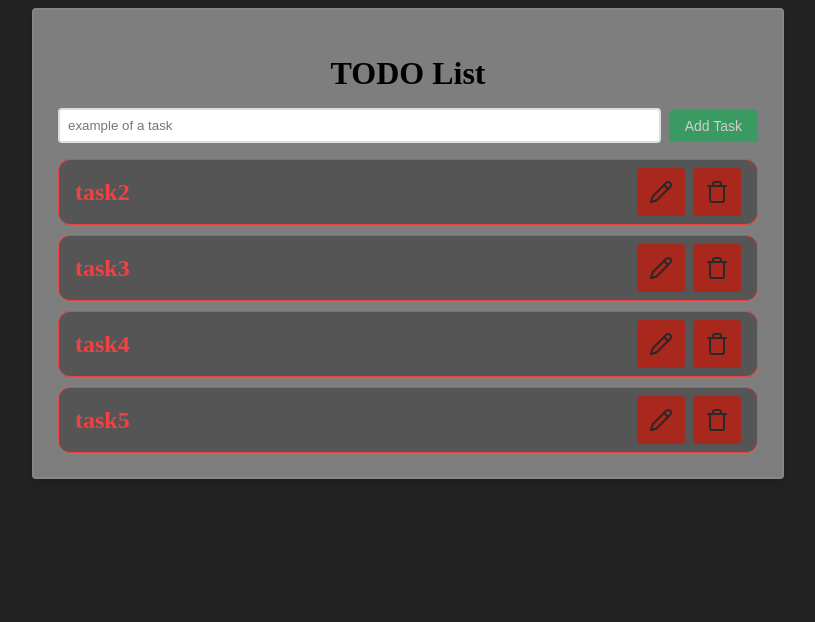
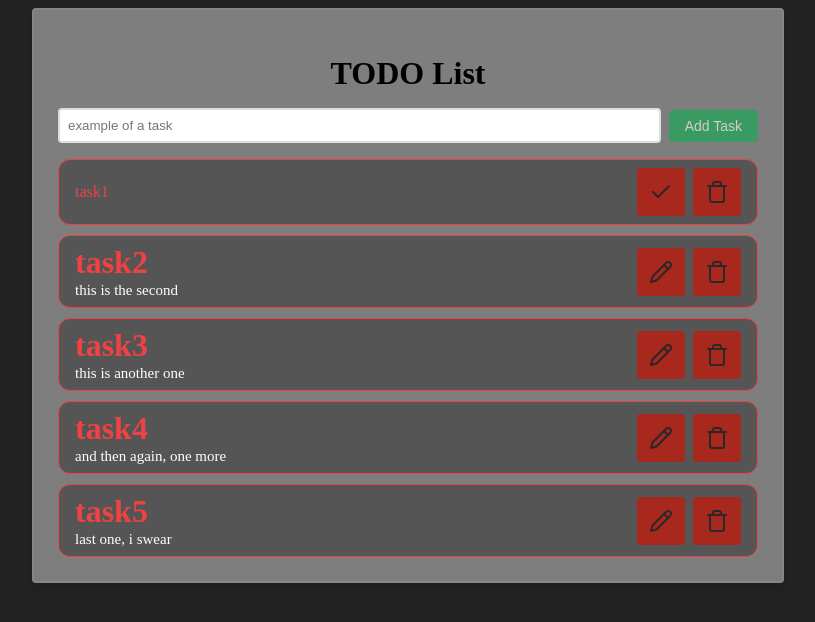
Before and after one commit to LuisAntonioCardoso/vueToDoApp, a Vue app: page / in a window 1280 px wide. Both pictures are taken after a click on the button 893 px from the left and 192 px from the top of the page. Shown: the top 622 px of the page, without its empty margins (232-1047 px from the left). Built offline with nearby package versions, Linux system fonts and the light colour scheme.

Commit message:
added toggle task read and edit mode

```diff
--- a/src/components/TodoList.vue
+++ b/src/components/TodoList.vue
@@ -86,9 +86,4 @@ const store = useTaskStore();
 .todo-button:hover {
   background-color: #45c27f;
 }
-
-.todo-button:disabled {
-  cursor: not-allowed;
-  opacity: 0.5;
-}
 </style>
--- a/src/components/ui/TodoItem.vue
+++ b/src/components/ui/TodoItem.vue
@@ -8,17 +8,22 @@
         }
       "
     >
-      <div v-if="editing"></div>
+      <div v-if="editing">
+        <span>{{ props.todo.title }}</span>
+      </div>
       <div v-else>
-        <span>{{ props.todo.title }}</span>
+        <span class="title">{{ props.todo.title }}</span>
+        <br />
+        <span class="description">{{ props.todo.description }}</span>
       </div>
       <div>
         <div v-if="editing">
-          <DeleteButton @click.stop="close" />
+          <ConfirmButton @click.stop="confirmClick" />
+          <DeleteButton @click.stop="deleteClick" />
         </div>
         <div v-else>
-          <EditButton @click.stop="close" />
-          <DeleteButton @click.stop="close" />
+          <EditButton @click.stop="editClick" />
+          <DeleteButton @click.stop="deleteClick" />
         </div>
       </div>
     </div>
@@ -30,6 +35,7 @@ import { ref } from "vue";
 
 import DeleteButton from "@/components/ui/DeleteButton.vue";
 import EditButton from "@/components/ui/EditButton.vue";
+import ConfirmButton from "@/components/ui/ConfirmButton.vue";
 
 import { useTaskStore } from "@/stores/taskStore";
 const store = useTaskStore();
@@ -52,16 +58,22 @@ const taskClick = (element, todo) => {
   }
 };
 
-const close = () => {
+const deleteClick = () => {
   store.removeItem(props.todo.id);
   deleted.value = true;
+};
+
+const editClick = () => {
+  editing.value = !editing.value;
+};
+
+const confirmClick = () => {
+  editing.value = !editing.value;
 };
 </script>
 
 <style>
 .todo-item {
-  font-size: 24px;
-  font-weight: bold;
   display: flex;
   align-items: center;
   justify-content: space-between;
@@ -71,6 +83,16 @@ const close = () => {
   transition: box-shadow 0.2s ease-out;
   margin-top: 10px;
   background: #565555;
+}
+
+.title {
+  font-size: 24px;
+  font-weight: bold;
+}
+
+.description {
+  font-size: 15px;
+  color: white;
 }
 
 .todo-item:hover {
@@ -91,6 +113,12 @@ const close = () => {
 .finished-item {
   color: #16e81a;
   border-color: #16e81a;
+}
+
+.finished-item .title {
+  text-decoration-line: line-through;
+}
+.finished-item .description {
   text-decoration-line: line-through;
 }
 </style>
```
